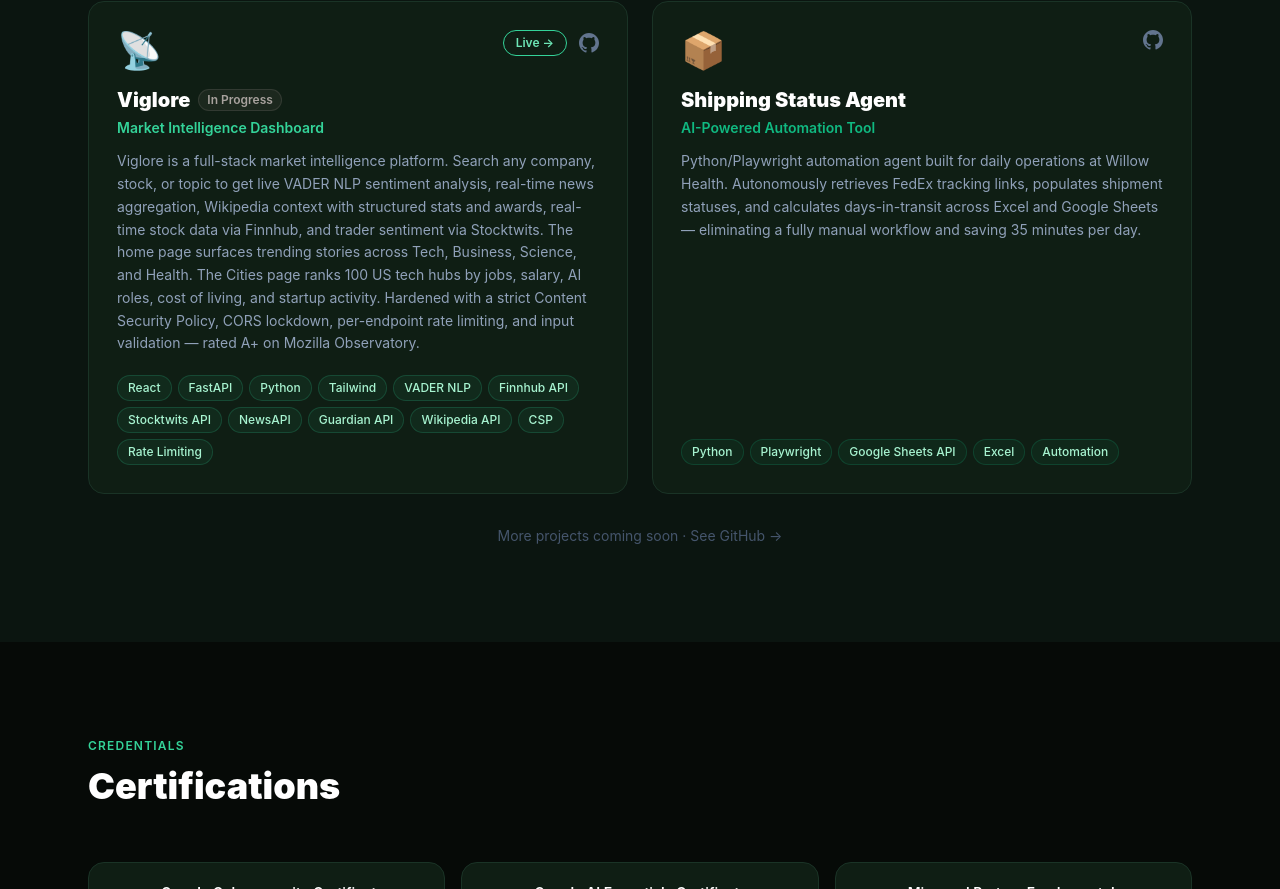
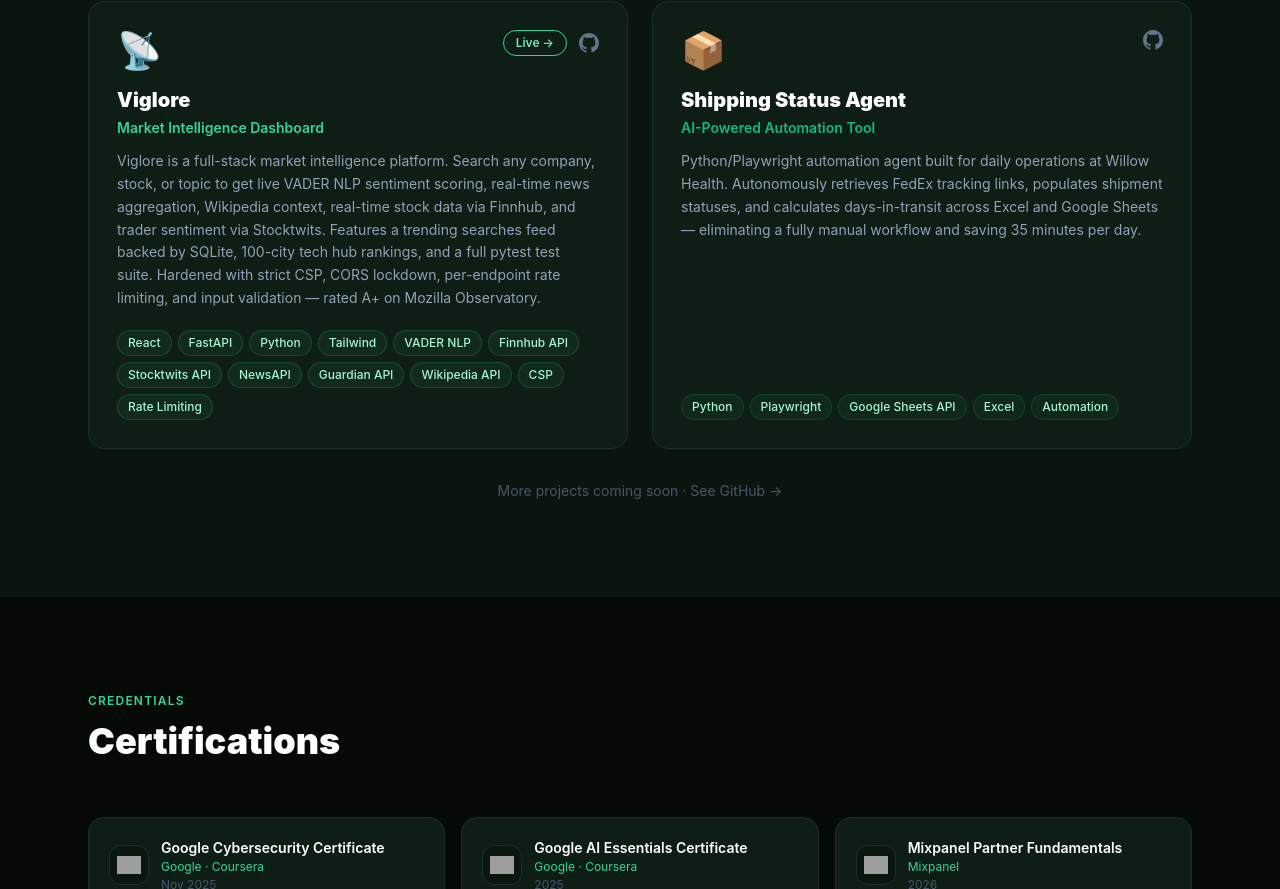
Before and after one commit to nevafrazier/nevafrazier, a React (Vite) app: page / in a window 1280 px wide. Shown: the part 3443-4332 px from the top of the page. Built offline with nearby package versions, Linux system fonts and the light colour scheme; grey boxes are pictures that could not be loaded.

Commit message:
Update Viglore card: remove In Progress, add tests + DB mention

```diff
--- a/src/components/Projects.jsx
+++ b/src/components/Projects.jsx
@@ -2,8 +2,7 @@
   {
     title: 'Viglore',
     tagline: 'Market Intelligence Dashboard',
-    wip: true,
-    description: 'Viglore is a full-stack market intelligence platform. Search any company, stock, or topic to get live VADER NLP sentiment analysis, real-time news aggregation, Wikipedia context with structured stats and awards, real-time stock data via Finnhub, and trader sentiment via Stocktwits. The home page surfaces trending stories across Tech, Business, Science, and Health. The Cities page ranks 100 US tech hubs by jobs, salary, AI roles, cost of living, and startup activity. Hardened with a strict Content Security Policy, CORS lockdown, per-endpoint rate limiting, and input validation — rated A+ on Mozilla Observatory.',
+    description: 'Viglore is a full-stack market intelligence platform. Search any company, stock, or topic to get live VADER NLP sentiment scoring, real-time news aggregation, Wikipedia context, real-time stock data via Finnhub, and trader sentiment via Stocktwits. Features a trending searches feed backed by SQLite, 100-city tech hub rankings, and a full pytest test suite. Hardened with strict CSP, CORS lockdown, per-endpoint rate limiting, and input validation — rated A+ on Mozilla Observatory.',
     tags: ['React', 'FastAPI', 'Python', 'Tailwind', 'VADER NLP', 'Finnhub API', 'Stocktwits API', 'NewsAPI', 'Guardian API', 'Wikipedia API', 'CSP', 'Rate Limiting'],
     github: 'https://github.com/nevafrazier/viglore',
     live: 'https://viglore.com',
```
